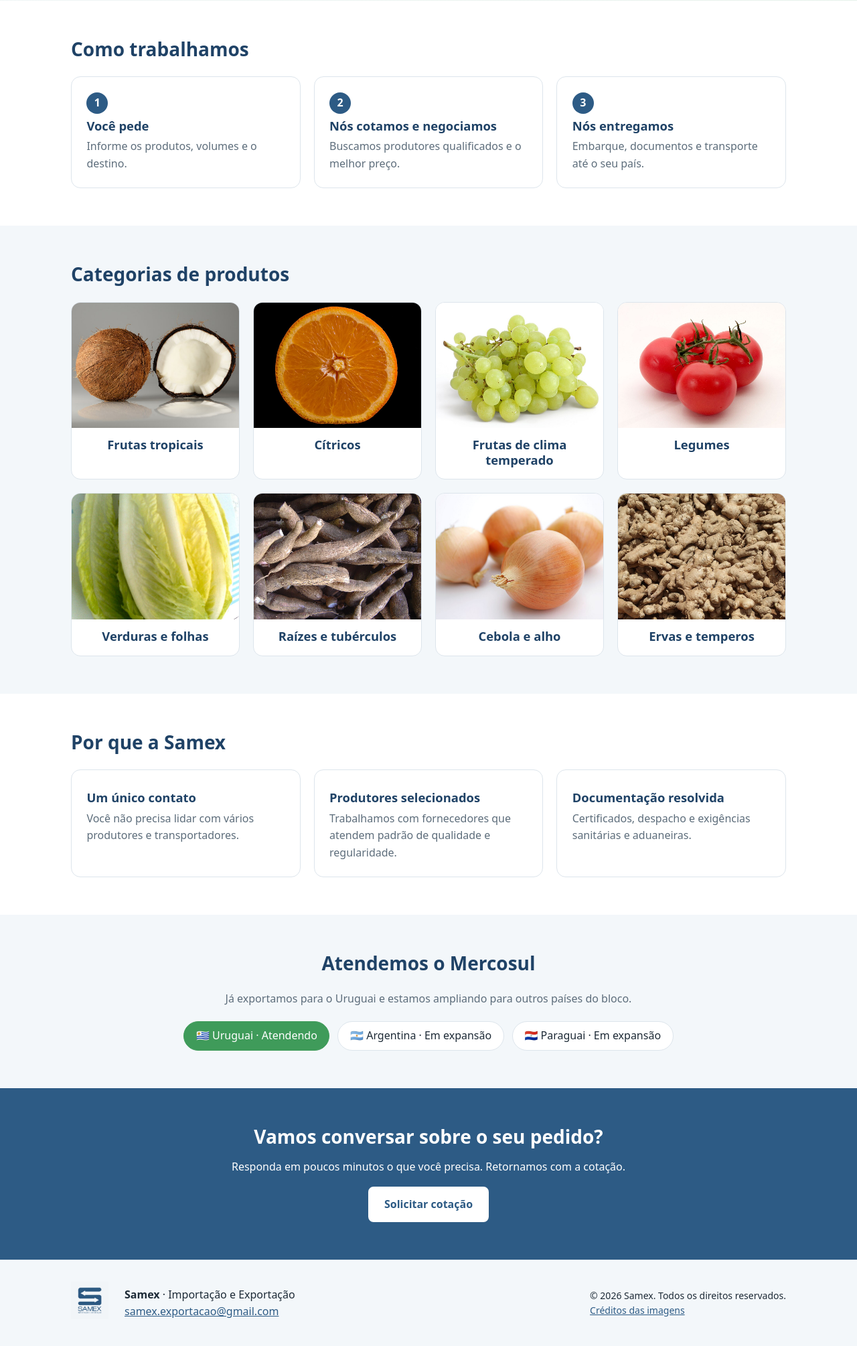
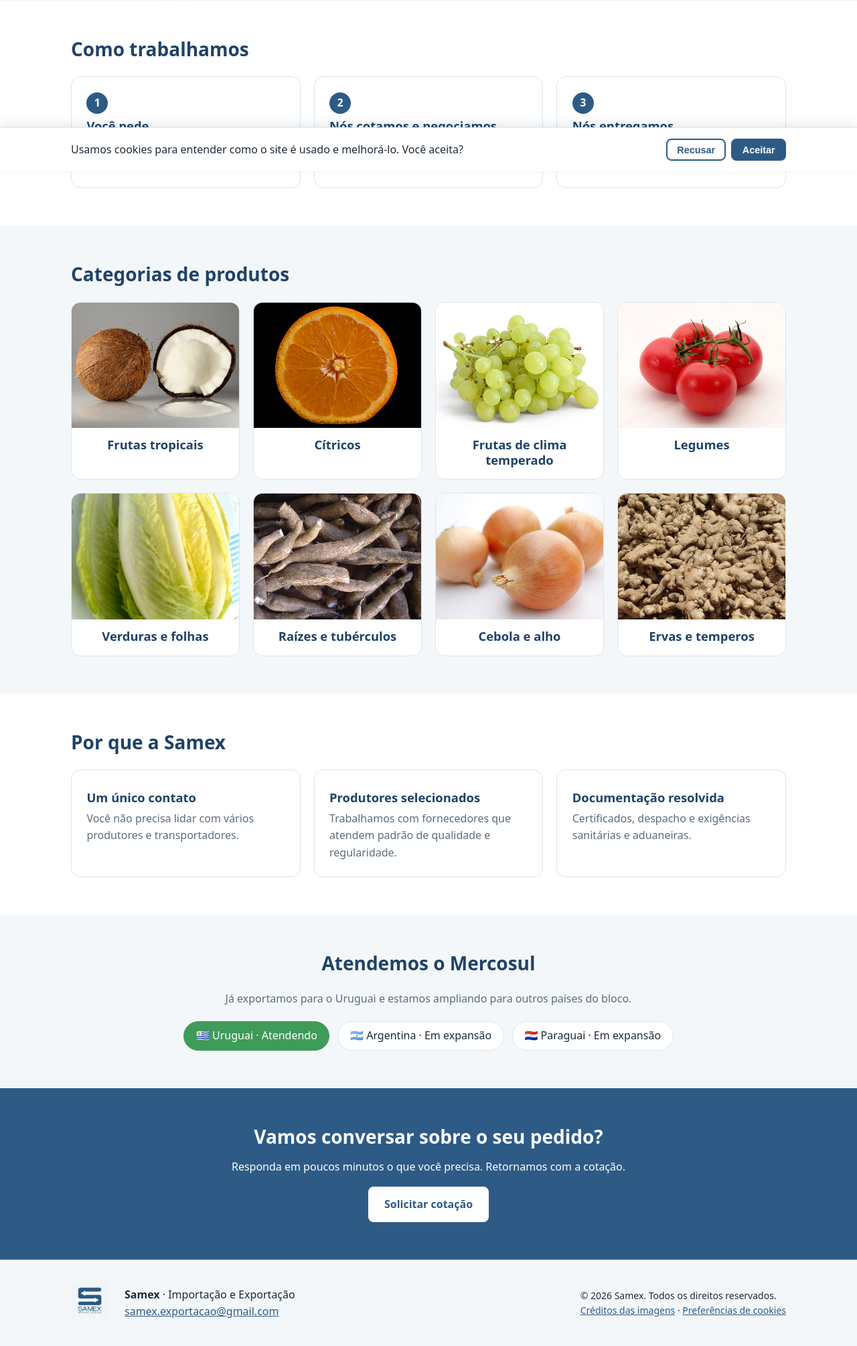
Before and after one commit to samexexporta/samex, a PHP site: page /index.php in a window 1280 px wide. Shown: the part 544-2554 px from the top of the page at 67% size. Run offline with PHP 8.4, Linux system fonts and the light colour scheme.

Commit message:
Adiciona aviso de cookies que libera o analytics da Nevaex
Co-Authored-By: Claude Opus 5.5 <noreply@anthropic.com>

```diff
--- a/css/style.css
+++ b/css/style.css
@@ -91,7 +91,14 @@ fieldset{border:1px solid var(--line);border-radius:8px;padding:.8rem 1rem}
 .foot{display:grid;grid-template-columns:auto 1fr auto;gap:1.5rem;align-items:center}
 .foot img{height:56px;mix-blend-mode:multiply}
 
+.cookie-bar{position:fixed;left:0;right:0;bottom:0;background:#fff;border-top:1px solid var(--line);box-shadow:0 -4px 14px rgba(31,66,102,.12);padding:1rem 0;z-index:20}
+.cookie-bar[hidden]{display:none}
+.cookie-in{display:flex;align-items:center;justify-content:space-between;gap:1rem}
+.cookie-in p{margin:0}
+.cookie-actions{display:flex;gap:.5rem;flex-shrink:0}
+
 @media(max-width:800px){
+  .cookie-in{flex-direction:column;text-align:center}
   .hero-grid,.grid3,.row,.foot{grid-template-columns:1fr}
   .grid4{grid-template-columns:1fr 1fr}
   .gallery{grid-template-columns:repeat(2,1fr)}
--- a/inc/footer.php
+++ b/inc/footer.php
@@ -7,9 +7,18 @@
       <a href="mailto:<?= SAMEX_EMAIL ?>"><?= SAMEX_EMAIL ?></a>
     </div>
     <div class="small">© <?= date('Y') ?> Samex. <?= e(t('foot_rights')) ?><br>
-      <a href="creditos.php"><?= e(t('credits')) ?></a></div>
+      <a href="creditos.php"><?= e(t('credits')) ?></a> · <a href="#" class="cookie-prefs"><?= e(t('ck_prefs')) ?></a></div>
   </div>
 </footer>
+<div class="cookie-bar" role="dialog" aria-live="polite" aria-label="Cookies" hidden>
+  <div class="wrap cookie-in">
+    <p><?= e(t('ck_text')) ?></p>
+    <div class="cookie-actions">
+      <button type="button" class="btn btn-sm btn-ghost" data-consent="0"><?= e(t('ck_reject')) ?></button>
+      <button type="button" class="btn btn-sm" data-consent="1"><?= e(t('ck_accept')) ?></button>
+    </div>
+  </div>
+</div>
 <script src="js/main.js"></script>
 </body>
 </html>
--- a/inc/i18n.php
+++ b/inc/i18n.php
@@ -113,4 +113,11 @@ return [
     // Rodapé
     'foot_tag'      => ['pt' => 'Importação e Exportação', 'es' => 'Importación y Exportación'],
     'foot_rights'   => ['pt' => 'Todos os direitos reservados.', 'es' => 'Todos los derechos reservados.'],
+
+    // Aviso de cookies
+    'ck_text'       => ['pt' => 'Usamos cookies para entender como o site é usado e melhorá-lo. Você aceita?',
+                        'es' => 'Usamos cookies para entender cómo se usa el sitio y mejorarlo. ¿Acepta?'],
+    'ck_accept'     => ['pt' => 'Aceitar', 'es' => 'Aceptar'],
+    'ck_reject'     => ['pt' => 'Recusar', 'es' => 'Rechazar'],
+    'ck_prefs'      => ['pt' => 'Preferências de cookies', 'es' => 'Preferencias de cookies'],
 ];
--- a/js/main.js
+++ b/js/main.js
@@ -4,3 +4,30 @@ btn?.addEventListener('click', () => {
   const open = nav.classList.toggle('open');
   btn.setAttribute('aria-expanded', open);
 });
+
+// Aviso de cookies: a escolha fica em nx-consent, que o nx.js (analytics) lê.
+const cookieBar = document.querySelector('.cookie-bar');
+function consentDecided() {
+  try {
+    const v = JSON.parse(localStorage.getItem('nx-consent') || 'null');
+    return !!v && (typeof v.analytics === 'boolean' || typeof v.ads === 'boolean');
+  } catch (e) { return false; }
+}
+function saveConsent(ok) {
+  const c = { analytics: ok, ads: false };
+  if (window.nx?.consent) window.nx.consent(c);
+  else {
+    try { localStorage.setItem('nx-consent', JSON.stringify(c)); } catch (e) {}
+    window.dispatchEvent(new Event('nx:consent'));
+  }
+  cookieBar.hidden = true;
+}
+if (cookieBar) {
+  if (!consentDecided()) cookieBar.hidden = false;
+  cookieBar.querySelectorAll('[data-consent]').forEach(b =>
+    b.addEventListener('click', () => saveConsent(b.dataset.consent === '1')));
+  document.querySelector('.cookie-prefs')?.addEventListener('click', e => {
+    e.preventDefault();
+    cookieBar.hidden = false;
+  });
+}
```
